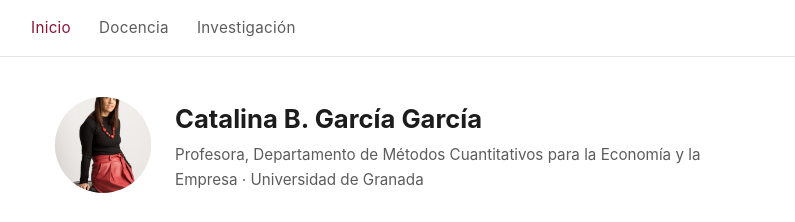
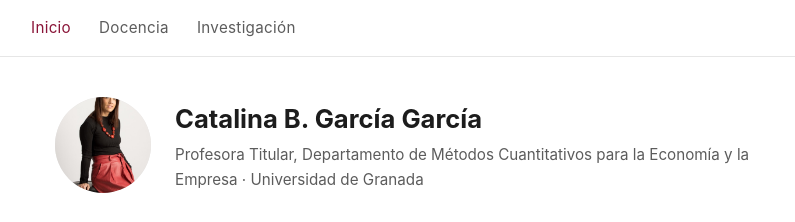
Before and after one commit to cbgarciaugr/cbgarciaugr.github.io, a plain HTML site: page index.html in a window 1280 px wide. Shown: the top 222 px of the page, without its empty margins (229-1024 px from the left). Drawn offline with Linux system fonts and the light colour scheme.

Commit message:
Update index.html

```diff
--- a/index.html
+++ b/index.html
@@ -22,7 +22,7 @@
     <img class="avatar" src="assets/foto.jpeg" alt="Foto de perfil">
     <div>
       <h1>Catalina B. García García</h1>
-      <p class="role">Profesora, Departamento de Métodos Cuantitativos para la Economía y la Empresa · Universidad de Granada</p>
+      <p class="role">Profesora Titular, Departamento de Métodos Cuantitativos para la Economía y la Empresa · Universidad de Granada</p>
     </div>
   </header>
 
```
